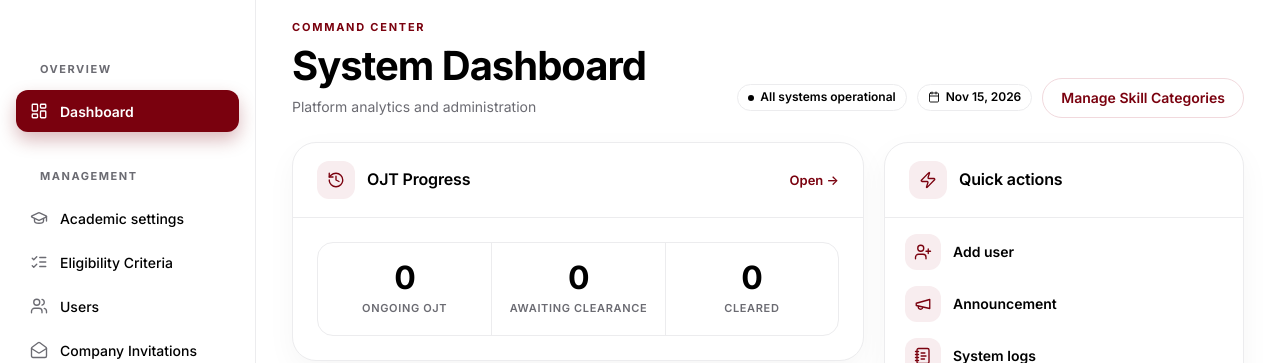
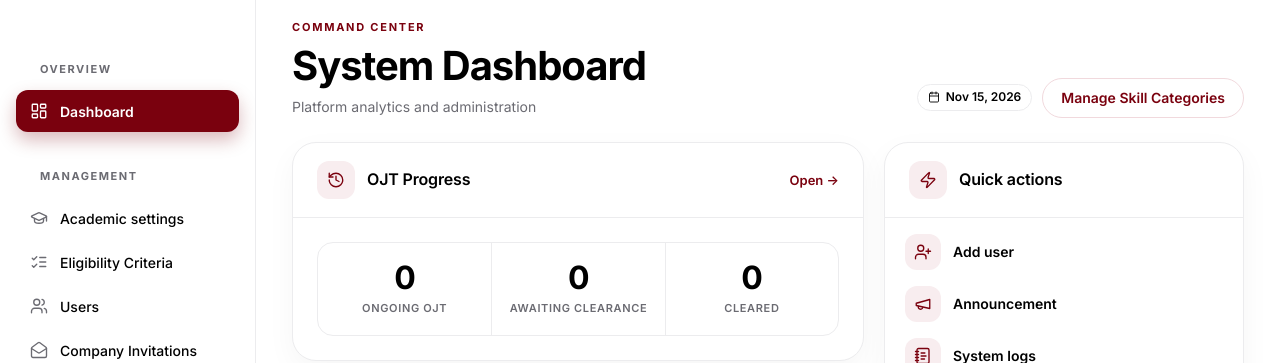
Before and after one commit to alcayamarlo/INTERNSHIP, a Laravel app: page /admin/dashboard in a window 1280 px wide. Shown: the part 73-436 px from the top of the page. Run offline with Laravel 12, Linux system fonts and the light colour scheme; the visitor is signed in with stand-in values (Sample User, id 1); data that the repository does not hold is empty; style sheets or scripts are compiled from the project's sources.

Commit message:
Remove the fixed status chips from the admin and coordinator dashboards
"All systems operational" and "Verification workspace ready" were not computed from any check, so they are removed (the admin's Usage & Health page shows the real checks).

Co-Authored-By: Claude Opus 5.5 <noreply@anthropic.com>

```diff
--- a/resources/views/admin/dashboard.blade.php
+++ b/resources/views/admin/dashboard.blade.php
@@ -8,7 +8,6 @@
 <div class="sb-dash">
 
 <x-page-header title="System Dashboard" subtitle="Platform analytics and administration" eyebrow="Command center">
-    <span class="sb-status sb-status--neutral">All systems operational</span>
     <span class="sb-tag"><i class="bi bi-calendar3" aria-hidden="true"></i> {{ now()->format('M d, Y') }}</span>
     <a href="{{ route('admin.skill-categories.index') }}" class="btn btn-outline-primary">Manage Skill Categories</a>
 </x-page-header>
--- a/resources/views/coordinator/dashboard.blade.php
+++ b/resources/views/coordinator/dashboard.blade.php
@@ -13,7 +13,6 @@
     :subtitle="'Manage students and track placements at '.($coordinator->institution?->name ?? 'your school').'.'"
     eyebrow="Coordinator workspace"
 >
-    <span class="sb-status sb-status--success">Verification workspace ready</span>
     <span class="sb-tag"><i class="bi bi-calendar3" aria-hidden="true"></i> {{ now()->format('M d, Y') }}</span>
     <a href="{{ route('coordinator.verification.index') }}" class="btn btn-primary">
         <i class="bi bi-shield-check" aria-hidden="true"></i> Review verification queue
```
